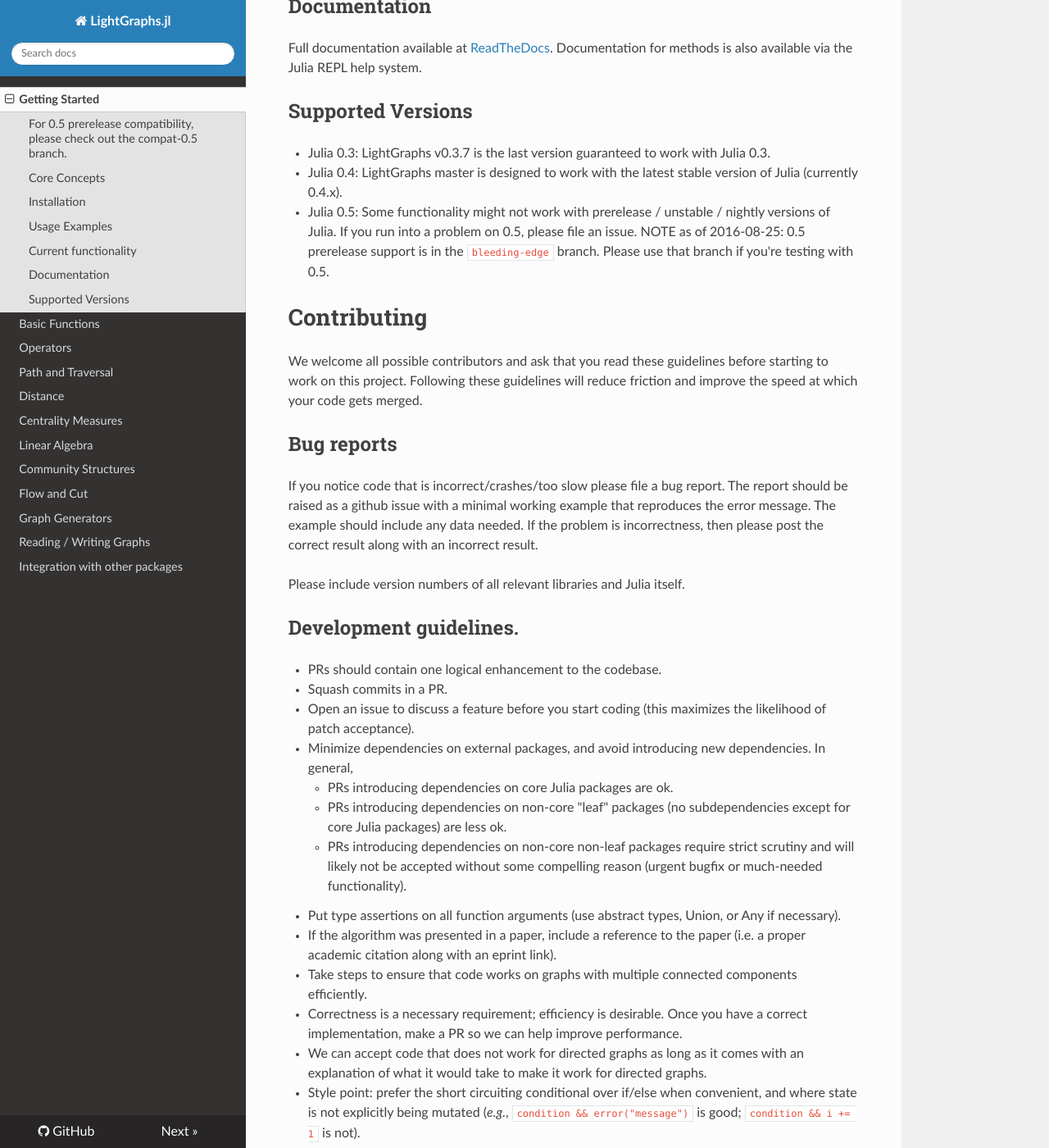
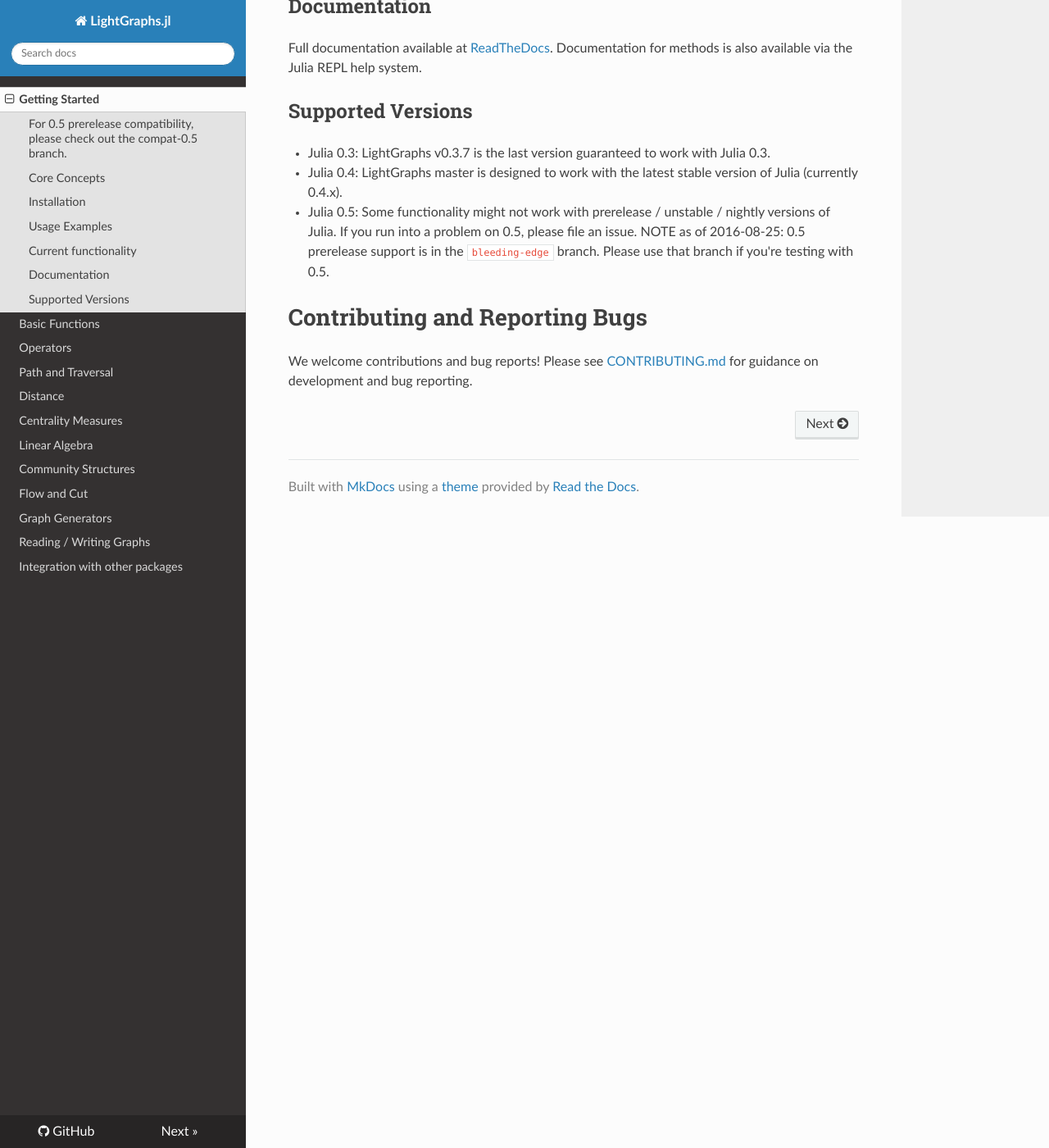
Before and after one commit to sbromberger/LightGraphs.jl, an MkDocs documentation site: the page built from doc/index.md, in a window 1280 px wide and 1400 px high, scrolled down 2959 px. Shown: the whole window at 82% size. Built offline with MkDocs 1.6.1, drawn with Linux system fonts in a browser that asks for light colours; nearby versions of some CDN libraries; old or Windows-style settings are respelled for this version of MkDocs; some of the changed text lies outside the part shown.

Commit message:
implements #246

````diff
--- a/doc/index.md
+++ b/doc/index.md
@@ -163,54 +163,6 @@ Documentation for methods is also available via the Julia REPL help system.
 * Julia 0.4: LightGraphs master is designed to work with the latest stable version of Julia (currently 0.4.x).
 * Julia 0.5: Some functionality might not work with prerelease / unstable / nightly versions of Julia. If you run into a problem on 0.5, please file an issue. NOTE as of 2016-08-25: 0.5 prerelease support is in the `bleeding-edge` branch. Please use that branch if you're testing with 0.5.
 
-# Contributing
-
-We welcome all possible contributors and ask that you read these guidelines before starting to work on this project. Following these guidelines will reduce friction and improve the speed at which your code gets merged.
-
-## Bug reports
-If you notice code that is incorrect/crashes/too slow please file a bug report. The report should be raised as a github issue with a minimal working example that reproduces the error message. The example should include any data needed. If the problem is incorrectness, then please post the correct result along with an incorrect result.
-
-Please include version numbers of all relevant libraries and Julia itself.
-
-## Development guidelines.
-
-- PRs should contain one logical enhancement to the codebase.
-- Squash commits in a PR.
-- Open an issue to discuss a feature before you start coding (this maximizes the likelihood of patch acceptance).
-- Minimize dependencies on external packages, and avoid introducing new dependencies. In general,
-    - PRs introducing dependencies on core Julia packages are ok.
-    - PRs introducing dependencies on non-core "leaf" packages (no subdependencies except for core Julia packages) are less ok.
-    - PRs introducing dependencies on non-core non-leaf packages require strict scrutiny and will likely not be accepted without some compelling reason (urgent bugfix or much-needed functionality).
-- Put type assertions on all function arguments (use abstract types, Union, or Any if necessary).
-- If the algorithm was presented in a paper, include a reference to the paper (i.e. a proper academic citation along with an eprint link).
-- Take steps to ensure that code works on graphs with multiple connected components efficiently.
-- Correctness is a necessary requirement; efficiency is desirable. Once you have a correct implementation, make a PR so we can help improve performance.
-- We can accept code that does not work for directed graphs as long as it comes with an explanation of what it would take to make it work for directed graphs.
-- Style point: prefer the short circuiting conditional over if/else when convenient, and where state is not explicitly being mutated (*e.g.*, `condition && error("message")` is good; `condition && i += 1` is not).
-- When possible write code to reuse memory. For example:
-```julia
-function f(g, v)
-    storage = Vector{Int}(nv(g))
-    # some code operating on storage, g, and v.
-    for i in 1:nv(g)
-        storage[i] = v-i
-    end
-    return sum(storage)
-end
-```
-should be rewritten as two functions
-```julia
-function f(g::SimpleGraph, v::Integer)
-    storage = Vector{Int}(nv(g))
-    return inner!(storage, g, v)
-end
-
-function inner!(storage::AbstractArray{Int,1}, g::SimpleGraph, v::Integer)
-    # some code operating on storage, g, and v.
-    for i in 1:nv(g)
-        storage[i] = v-i
-    end
-    return sum(storage)
-end
-```
-This allows us to reuse the memory and improve performance.
+# Contributing and Reporting Bugs
+We welcome contributions and bug reports! Please see [CONTRIBUTING.md](https://github.com/JuliaGraphs/LightGraphs.jl/blob/master/CONTRIBUTING.md)
+for guidance on development and bug reporting.
````
Also changed, not shown: .codecov.yml (added, +15 -0 lines), doc/basicmeasures.md (+36 -0 lines), 10 other files.
